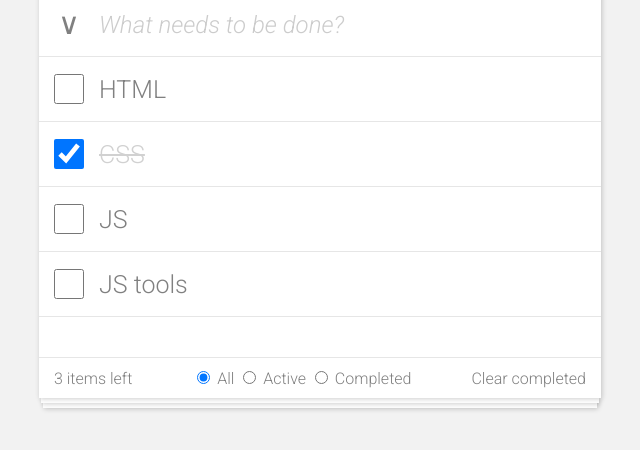
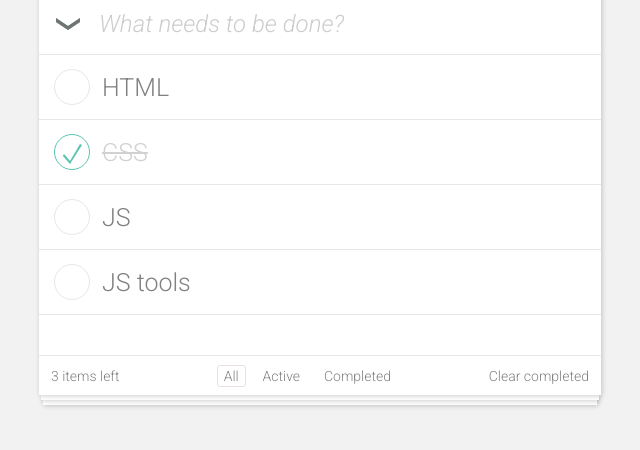
Before and after one commit to ok-technopolis-2020/Milya_Dmitry, a plain HTML site: page index.html in a window 1280 px wide. Shown: the part 110-560 px from the top of the page, without its empty margins (320-960 px from the left). Drawn offline with Linux system fonts and the light colour scheme.

Commit message:
Added graphics

```diff
--- a/css/styles.css
+++ b/css/styles.css
@@ -57,19 +57,20 @@ h1 {
 .todo-app__main-controls {
     display: flex;
     border-bottom: 1px #e6e6e6 solid;
-    height: 66px;
+    height: 64px;
 }
 
 .main-controls__switch {
     width: 60px;
-    border: 0;
-    background: none;
+    border: 0 none;
+    background: transparent;
     box-shadow: none;
     border-radius: 0px;
-    font-size: 30px;
-    color: #808080;
     padding: 0;
     flex-shrink: 0;
+    background-image: url(../img/switch.svg);
+    background-repeat: no-repeat;
+    background-position: 15px 26px;
 }
 
 .main-controls__add-task {
@@ -100,6 +101,7 @@ h1 {
 }
 
 .task-item {
+    padding-left: 15px;
     border-bottom: 1px #e6e6e6 solid;
     min-height: 64px;
     display: flex;
@@ -108,15 +110,16 @@ h1 {
 
 .task-item__delete {
     margin: -9999px 0px 0px 0px;
-    border: 0;
-    background: none;
+    border: 0 none;
+    background: transparent;
     box-shadow: none;
     border-radius: 0px;
-    height: 60px;
-    width: 60px;
-    font-size: 50px;
-    color:  #d1d1d1;
+    height: 40px;
+    width: 40px;
     padding: 0;
+    background-image: url(../img/cross.svg);
+    background-repeat: no-repeat;
+    background-position: 50%;
 }
 
 .task-item:hover {
@@ -127,11 +130,30 @@ h1 {
     margin: 0px;
 }
 
+.task-item__status-icon {
+    flex-shrink: 0;
+    width: 36px;
+    height: 36px;
+    box-sizing: border-box;
+    margin-right: 12px;
+    border: 1px #E6E6E6 solid;
+    border-radius: 50%;
+    background-color: #fff;
+}
+
+.task-item__status-input:checked + .task-item__status-icon {
+    background-image: url(../img/check.svg);
+    background-position: 6px 8px;
+    background-repeat: no-repeat;
+    border-color: #5DC2AF;
+}
+
 .task-item__status-input {
+    opacity: 0;
+    position: absolute;
     height: 30px;
     width: 30px;
     margin: 0;
-    margin-left: 15px;
     margin-right: 15px;
 }
 
@@ -151,13 +173,14 @@ h1 {
     border-top: 1px #e6e6e6 solid;
     align-items: center;
     justify-content: space-between;
-    height: 40px;
-    padding: 0 15px 0;
+    height: 33px;
+    padding: 3px 12px;
+    font-size: 14px;
 }
 
 .task-clear-button {
     border: 0;
-    background: none;
+    background: transparent;
     box-shadow: none;
     border-radius: 0px;
     color: inherit;
@@ -165,3 +188,24 @@ h1 {
     font: inherit;
     padding: 0;
 }
+
+.task-filter__item {
+    padding: 8px 0;
+    overflow: hidden;
+}
+
+.task-filter__input {
+    width: 30px;
+    height: 0;
+    margin-left: -30px;
+}
+
+.task-filter__text {
+    padding: 2px 6px;
+    border: 1px transparent solid;
+    border-radius: 3px;
+}
+
+.task-filter__input:checked + .task-filter__text {
+    border-color: #ebdfdf;
+}
--- a/index.html
+++ b/index.html
@@ -14,42 +14,52 @@
         </header>
         <main class="todo-app__frame">
             <div class="todo-app__main-controls main-controls">
-                <input class="main-controls__switch" type="button" name="switch" value="&or;" aria-label="Mark all tasks as completed / uncompleted"></button>
+                <input class="main-controls__switch" type="button" name="switch" aria-label="Mark all tasks as completed or uncompleted"></button>
                 <input class="main-controls__add-task" type="text" id="addItem" name="addItem" placeholder="What needs to be done?" aria-label="Add new item">
             </div>
             <div class="todo-app__tasks">
                 <ul class="todo-app__task-list tasks">
                     <li class="task-item">
                         <input class="task-item__status-input" type="checkbox" id="task1" name="task1" value="HTML" aria-label="Mark the task as done">
+                        <label class="task-item__status-icon" for="task1"></label>
                         <label class="task-item__text" for="task1">HTML</label>
-                        <input class="task-item__delete" type="button" name="delete" value="&times;" aria-label="Delete the task"></button>
+                        <input class="task-item__delete" type="button" name="delete" aria-label="Delete the task"></button>
                     </li>
                     <li class="task-item">
                         <input class="task-item__status-input" type="checkbox" id="task2" name="task2" value="CSS" aria-label="Mark the task as done" checked>
+                        <label class="task-item__status-icon" for="task2"></label>
                         <label class="task-item__text" for="task2">CSS</label>
-                        <input class="task-item__delete" type="button" name="delete" value="&times;" aria-label="Delete the task"></button>
+                        <input class="task-item__delete" type="button" name="delete" aria-label="Delete the task"></button>
                     </li>
                     <li class="task-item">
                         <input class="task-item__status-input" type="checkbox" id="task3" name="task3" value="JS" aria-label="Mark the task as done">
+                        <label class="task-item__status-icon" for="task3"></label>
                         <label class="task-item__text" for="task3">JS</label>
-                        <input class="task-item__delete" type="button" name="delete" value="&times;" aria-label="Delete the task"></button>
+                        <input class="task-item__delete" type="button" name="delete" aria-label="Delete the task"></button>
                     </li>
                     <li class="task-item">
                         <input class="task-item__status-input" type="checkbox" id="task4" name="task4" value="JS tools" aria-label="Mark the task as done">
+                        <label class="task-item__status-icon" for="task4"></label>
                         <label class="task-item__text" for="task4">JS tools</label>
-                        <input class="task-item__delete" type="button" name="delete" value="&times;" aria-label="Delete the task"></button>
+                        <input class="task-item__delete" type="button" name="delete" aria-label="Delete the task"></button>
                     </li>
                 </ul>
             </div>
             <footer class="todo-app__actions-bar actions-bar">
                 <span class="actions-bar__item task-counter">3 items left</span>
                 <div class="actions-bar__item task-filter">
-                    <input type="radio" name="filter" id="All" value="All" checked aria-selected="true" aria-label="Display all tasks">
-                    <label for="All">All</label>
-                    <input type="radio" name="filter" id="Active" value="Active" aria-selected="false" aria-label="Display only active tasks">
-                    <label for="Active">Active</label>
-                    <input type="radio" name="filter" id="Completed" value="Completed" aria-selected="false" aria-label="Display only completed tasks">
-                    <label for="Completed">Completed</label>
+                    <label class="task-filter__item">
+                        <input class="task-filter__input" type="radio" name="filter" id="All" value="All" checked aria-selected="true">
+                        <span class="task-filter__text" for="All" aria-label="Display all tasks">All</span>
+                    </label>
+                    <label class="task-filter__item">
+                        <input class="task-filter__input" type="radio" name="filter" id="Active" value="Active" aria-selected="false">
+                        <span class="task-filter__text" for="Active" aria-label="Display only active tasks">Active</span>
+                    </label>
+                    <label class="task-filter__item">
+                        <input class="task-filter__input" type="radio" name="filter" id="Completed" value="Completed" aria-selected="false">
+                        <span class="task-filter__text" for="Completed" aria-label="Display only completed tasks">Completed</span>
+                    </label>
                 </div>
                 <button class="actions-bar__item task-clear-button" type="button" name="Clear" value="Clear" aria-label="Delete the completed tasks">Clear completed</button>
             </footer>
```
Also changed, not shown: img/check.svg (added), img/cross.svg (added), img/switch.svg (added).
